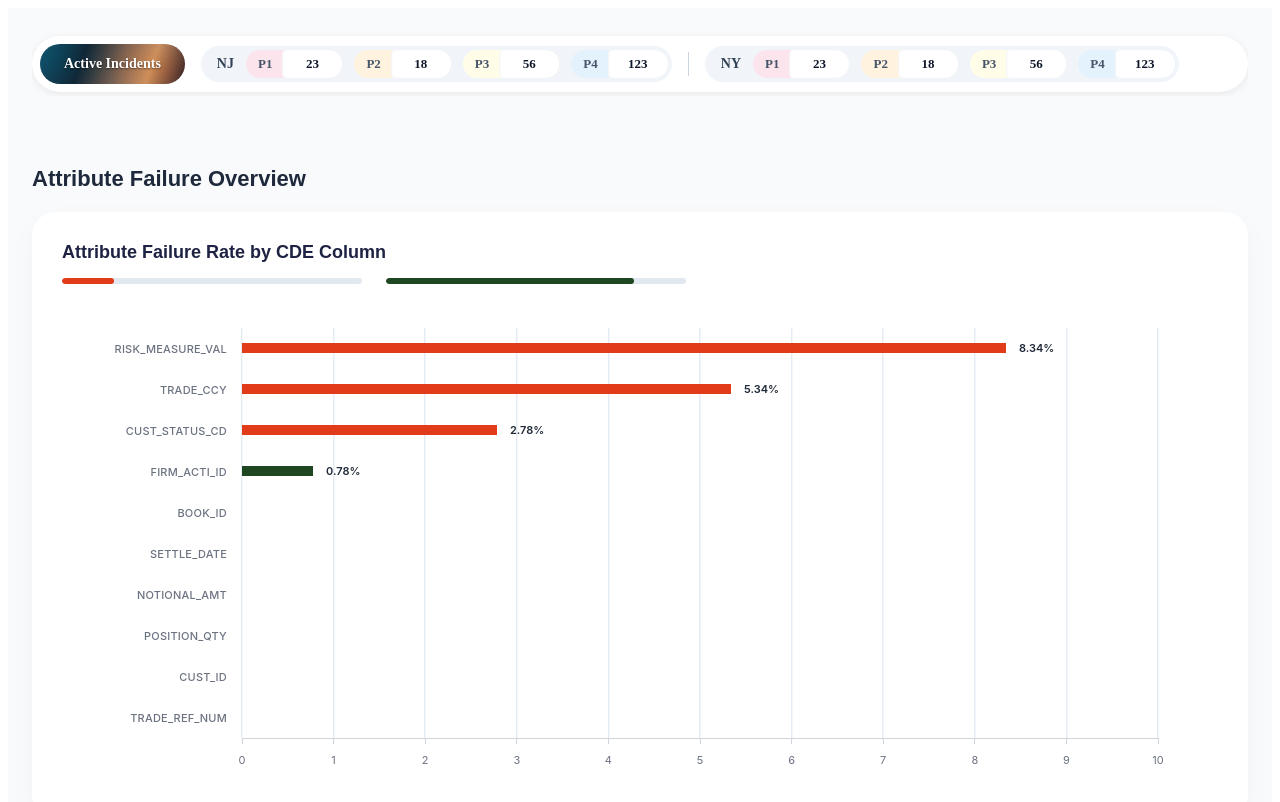
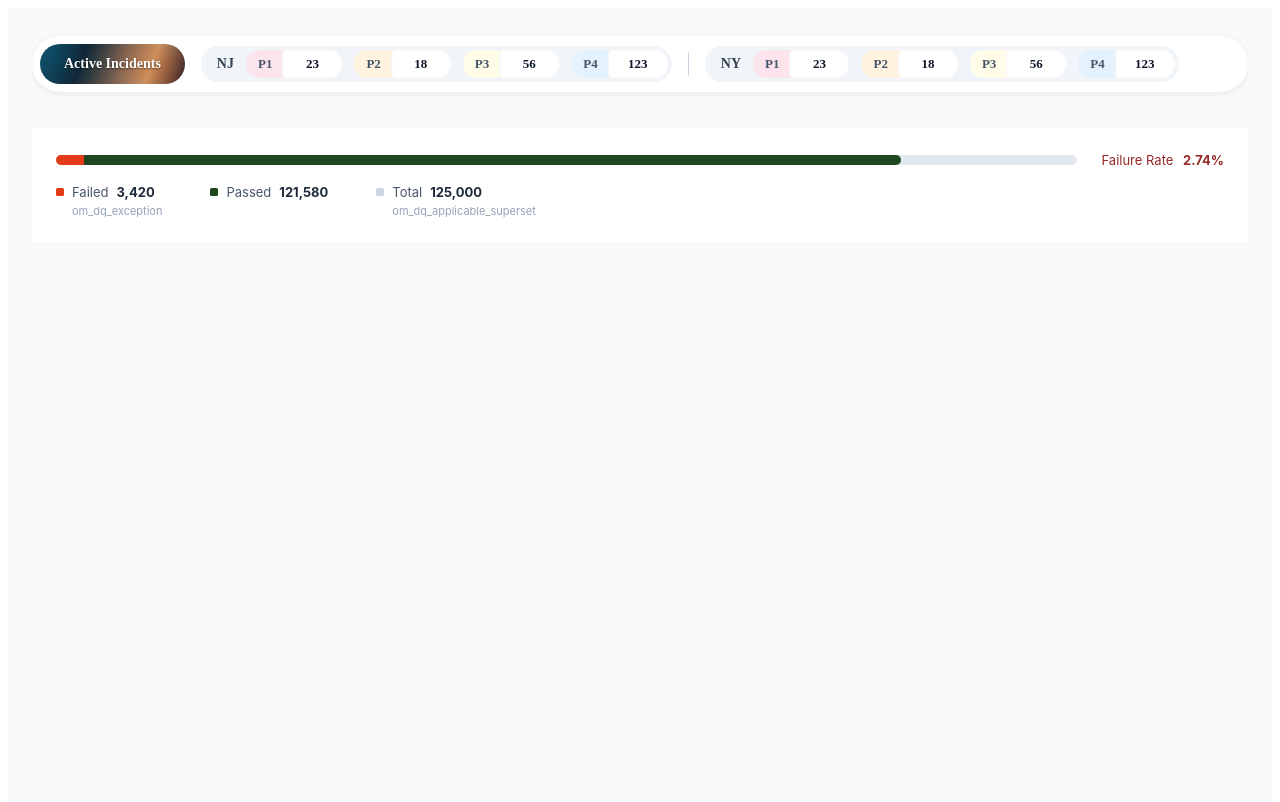
Before and after one commit to sdshaheer/bank, a React (Vite) app: page / in a window 1280 px wide. Shown: the top 802 px of the page. Built offline with nearby package versions, Linux system fonts and the light colour scheme; what ag-grid-community would draw is missing.

Commit message:
fixed bar

```diff
--- a/index.html
+++ b/index.html
@@ -1,13 +1,17 @@
 <!doctype html>
 <html lang="en">
+
 <head>
   <meta charset="UTF-8" />
   <link rel="icon" type="image/svg+xml" href="/vite.svg" />
   <meta name="viewport" content="width=device-width, initial-scale=1.0" />
   <title>citybank</title>
+
 </head>
+
 <body>
   <div id="root"></div>
   <script type="module" src="/src/main.jsx"></script>
 </body>
+
 </html>
--- a/src/components/attributeFailure/AttributeFailureOverview.jsx
+++ b/src/components/attributeFailure/AttributeFailureOverview.jsx
@@ -1,190 +1,66 @@
 import React from 'react';
-import Highcharts from 'highcharts';
-import HighchartsReact from 'highcharts-react-official';
 
-const ProgressiveBar = ({ percentage = 60, color = '#E13B19', label = 'Progress' }) => {
+const AttributeFailureOverview = () => {
   return (
     <div style={{
+      fontFamily: '"Inter", sans-serif',
+      background: '#ffffff',
+      padding: '24px',
       width: '100%',
-      maxWidth: '300px',
+      boxSizing: 'border-box'
     }}>
-      <div style={{ height: '6px', width: '100%', background: '#e2e8f0', borderRadius: '3px', overflow: 'hidden' }}>
+      {/* Top Row: Progress Bar and Failure Rate */}
+      <div style={{ display: 'flex', alignItems: 'center', gap: '24px', marginBottom: '16px' }}>
+        {/* Progress Bar Container */}
         <div style={{
-          height: '100%',
-          width: `${percentage}%`,
-          background: color,
-          borderRadius: '3px',
-          transition: 'width 0.6s ease'
-        }} />
-      </div>
-    </div>
-  );
-};
-
-const AttributeFailureOverview = () => {
-  const chartOptions = {
-    chart: {
-      type: 'bar',
-      backgroundColor: 'transparent',
-      height: 480,
-      marginRight: 60, // Leave space for labels
-      marginLeft: 180, // Leave space for long category names
-      marginTop: 20,
-      marginBottom: 50,
-      spacingBottom: 15,
-      spacingTop: 10,
-      spacingLeft: 10,
-      spacingRight: 10
-    },
-    title: {
-      text: null
-    },
-    credits: {
-      enabled: false
-    },
-    xAxis: {
-      categories: [
-        'RISK_MEASURE_VAL',
-        'TRADE_CCY',
-        'CUST_STATUS_CD',
-        'FIRM_ACTI_ID',
-        'BOOK_ID',
-        'SETTLE_DATE',
-        'NOTIONAL_AMT',
-        'POSITION_QTY',
-        'CUST_ID',
-        'TRADE_REF_NUM'
-      ],
-      reversed: true, // index 0 at the top
-      labels: {
-        align: 'right',
-        style: {
-          color: '#6b7280',
-          fontSize: '11px',
-          fontFamily: '"Inter", -apple-system, BlinkMacSystemFont, sans-serif',
-          fontWeight: '500',
-          letterSpacing: '0.02em'
-        }
-      },
-      lineWidth: 0,
-      tickWidth: 0,
-      gridLineWidth: 0
-    },
-    yAxis: {
-      min: 0,
-      max: 10,
-      tickInterval: 1,
-      gridLineColor: '#E6ECF4', // Thin light blue/grey vertical grid lines
-      gridLineWidth: 1.5,
-      title: {
-        text: null
-      },
-      labels: {
-        style: {
-          color: '#6b7280',
-          fontSize: '11px',
-          fontFamily: '"Inter", -apple-system, BlinkMacSystemFont, sans-serif'
-        }
-      },
-      lineWidth: 1,
-      lineColor: '#D1D5DB', // Thin line at the bottom
-      tickWidth: 1,
-      tickColor: '#D1D5DB',
-      tickLength: 6,
-      opposite: false
-    },
-    legend: {
-      enabled: false
-    },
-    tooltip: {
-      useHTML: true,
-      backgroundColor: '#1e293b',
-      borderWidth: 0,
-      borderRadius: 8,
-      shadow: true,
-      style: {
-        color: '#ffffff',
-        fontFamily: '"Inter", sans-serif',
-        fontSize: '12px'
-      },
-      formatter: function () {
-        return `<div style="padding: 4px 8px;">
-          <strong style="color: #94a3b8; font-size: 10px; text-transform: uppercase;">${this.x}</strong><br/>
-          <span style="font-size: 13px; font-weight: 600; color: #f8fafc;">Failure Rate: ${this.y}%</span>
-        </div>`;
-      }
-    },
-    plotOptions: {
-      bar: {
-        pointWidth: 10, // Sleek thin bars matching the design
-        borderRadius: 0, // Sharp ends
-        borderWidth: 0,
-        groupPadding: 0.1,
-        pointPadding: 0.05,
-        states: {
-          hover: {
-            brightness: 0.1
-          }
-        },
-        dataLabels: {
-          enabled: true,
-          inside: false,
-          align: 'left',
-          x: 8,
-          verticalAlign: 'middle',
-          style: {
-            fontSize: '11px',
-            fontFamily: '"Inter", -apple-system, BlinkMacSystemFont, sans-serif',
-            fontWeight: '600',
-            color: '#1f2937',
-            textOutline: 'none'
-          },
-          formatter: function () {
-            return this.y > 0 ? this.y.toFixed(2) + '%' : '';
-          }
-        }
-      }
-    },
-    series: [
-      {
-        name: 'Failure Rate',
-        data: [
-          { y: 8.34, color: '#E13B19' }, // Warm vermillion red/orange
-          { y: 5.34, color: '#E13B19' },
-          { y: 2.78, color: '#E13B19' },
-          { y: 0.78, color: '#1E4620' }, // Forest green
-          { y: 0, color: 'transparent' },
-          { y: 0, color: 'transparent' },
-          { y: 0, color: 'transparent' },
-          { y: 0, color: 'transparent' },
-          { y: 0, color: 'transparent' },
-          { y: 0, color: 'transparent' }
-        ]
-      }
-    ]
-  };
-
-  return (
-    <div style={{ fontFamily: 'sans-serif', margin: '20px 0' }}>
-      <h2 style={{ fontSize: '22px', color: '#1e293b', marginBottom: '20px' }}>Attribute Failure Overview</h2>
-
-      <div style={{
-        background: '#ffffff',
-        borderRadius: '24px',
-        padding: '30px',
-        boxShadow: '0 10px 30px rgba(0, 0, 0, 0.03)'
-      }}>
-        <h3 style={{ margin: '0 0 15px 0', fontSize: '18px', color: '#1e2243' }}>
-          Attribute Failure Rate by CDE Column
-        </h3>
-
-        {/* Small Reusable Progressive Bars */}
-        <div style={{ display: 'flex', gap: '24px', flexWrap: 'wrap', marginBottom: '24px' }}>
-          <ProgressiveBar label="Total Attribute Failure Rate" percentage={17.24} color="#E13B19" />
-          <ProgressiveBar label="Data Governance Quality Score" percentage={82.76} color="#1E4620" />
+          flex: 1,
+          height: '10px',
+          backgroundColor: '#E2E8F0',
+          borderRadius: '9999px',
+          display: 'flex',
+          overflow: 'hidden'
+        }}>
+          <div style={{ width: '2.74%', backgroundColor: '#E13B19' }} />
+          <div style={{ width: '80.02%', backgroundColor: '#1E4620', borderRadius: '0 9999px 9999px 0' }} />
         </div>
 
-        <HighchartsReact highcharts={Highcharts} options={chartOptions} />
+        {/* Failure Rate */}
+        <div style={{ color: '#962828', fontSize: '13px', whiteSpace: 'nowrap' }}>
+          Failure Rate <strong style={{ marginLeft: '6px' }}>2.74%</strong>
+        </div>
+      </div>
+
+      {/* Bottom Row: Legends / Metadata */}
+      <div style={{ display: 'flex', gap: '48px' }}>
+        {/* Legend 1: Failed */}
+        <div>
+          <div style={{ display: 'flex', alignItems: 'center', gap: '8px', fontSize: '13px', color: '#475569' }}>
+            <span style={{ width: '8px', height: '8px', backgroundColor: '#E13B19', borderRadius: '1.5px' }} />
+            Failed <strong style={{ color: '#1E293B' }}>3,420</strong>
+          </div>
+          <div style={{ fontSize: '11px', color: '#94A3B8', paddingLeft: '16px', marginTop: '4px' }}>
+            om_dq_exception
+          </div>
+        </div>
+
+        {/* Legend 2: Passed */}
+        <div>
+          <div style={{ display: 'flex', alignItems: 'center', gap: '8px', fontSize: '13px', color: '#475569' }}>
+            <span style={{ width: '8px', height: '8px', backgroundColor: '#1E4620', borderRadius: '1.5px' }} />
+            Passed <strong style={{ color: '#1E293B' }}>121,580</strong>
+          </div>
+        </div>
+
+        {/* Legend 3: Total */}
+        <div>
+          <div style={{ display: 'flex', alignItems: 'center', gap: '8px', fontSize: '13px', color: '#475569' }}>
+            <span style={{ width: '8px', height: '8px', backgroundColor: '#cbd5e1', borderRadius: '1.5px' }} />
+            Total <strong style={{ color: '#1E293B' }}>125,000</strong>
+          </div>
+          <div style={{ fontSize: '11px', color: '#94A3B8', paddingLeft: '16px', marginTop: '4px' }}>
+            om_dq_applicable_superset
+          </div>
+        </div>
       </div>
     </div>
   );
```
Lines whose indentation alone changed are shown as unchanged.
